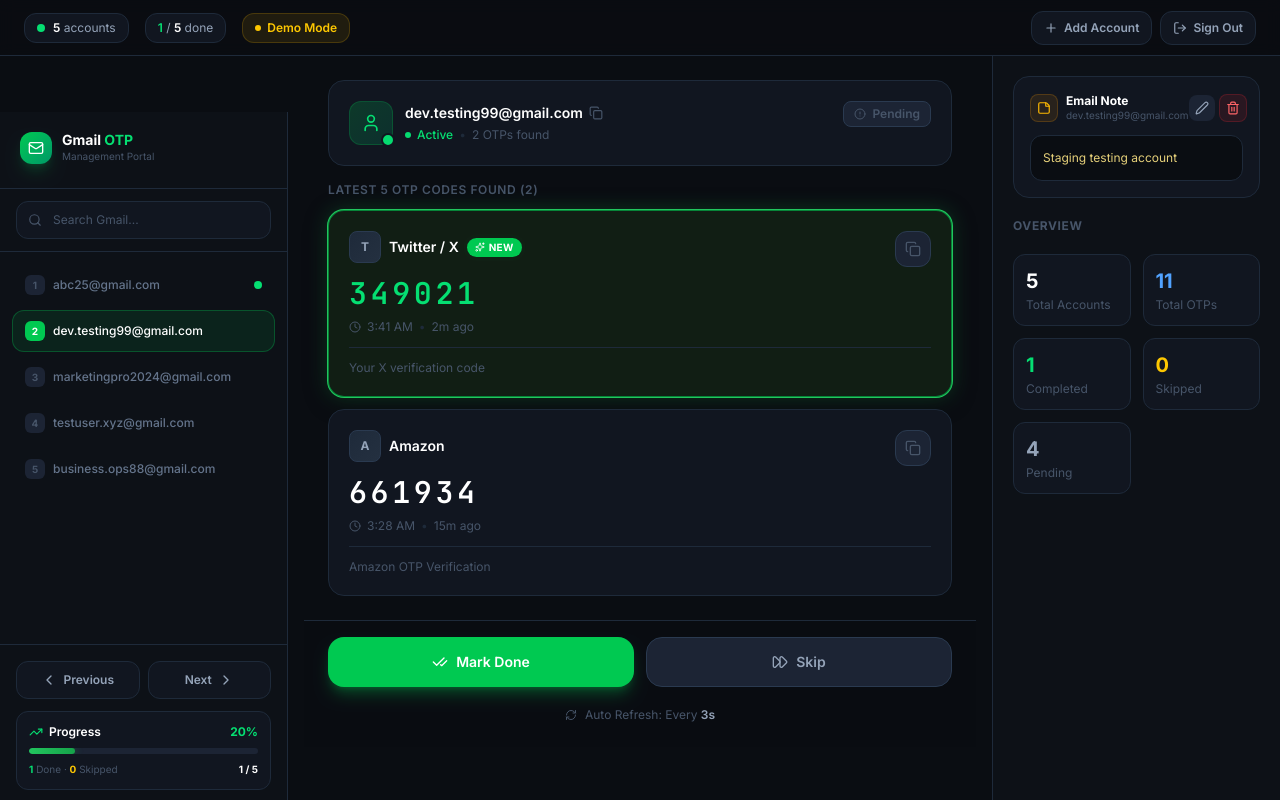
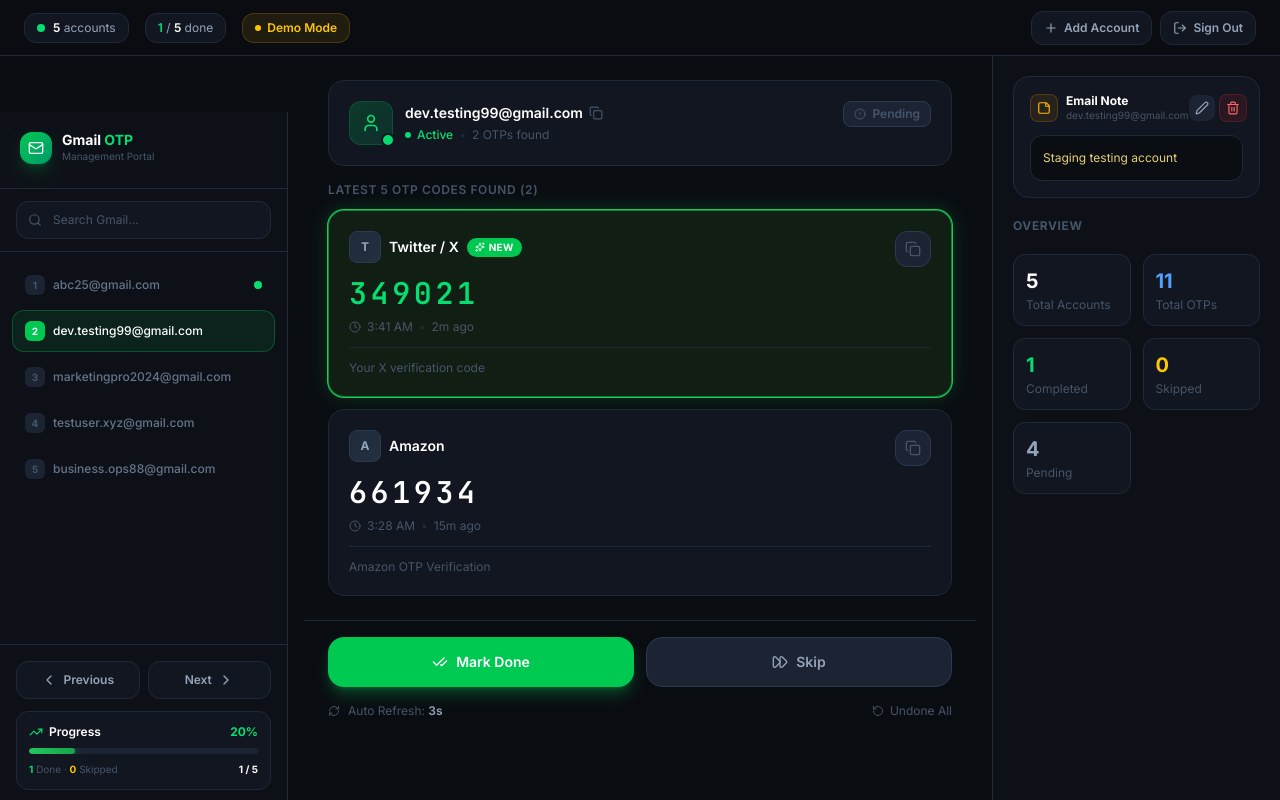
Before and after one commit to Piash2K/gmail-portal, a Next.js app: page /dashboard in a window 1280 px wide. Both pictures are taken after a click on the button "Mark Done". Built offline with nearby package versions, Linux system fonts and the light colour scheme; no server answers.

Commit message:
fix relaod issues and added undone funcationalites

```diff
--- a/src/app/api/backend/[...path]/route.ts
+++ b/src/app/api/backend/[...path]/route.ts
@@ -23,6 +23,8 @@
   "content-length",
   "x-vercel-id",
   "x-vercel-deployment-url",
+  "if-none-match",
+  "if-modified-since",
 ]);
 
 async function proxy(req: NextRequest, rawParams: any) {
@@ -55,16 +57,19 @@
     const responseHeaders = new Headers();
     upstream.headers.forEach((value, key) => {
       const lower = key.toLowerCase();
-      if (!["content-encoding", "transfer-encoding", "connection"].includes(lower)) {
-        responseHeaders.set(key, value);
-      }
+      // Strip headers that could cause browser to send conditional requests later
+      if (["content-encoding", "transfer-encoding", "connection", "etag", "last-modified"].includes(lower)) return;
+      responseHeaders.set(key, value);
     });
 
-    const responseBody = await upstream.text();
+    // HTTP 304 must not have a body — normalize it to 200 so the client gets valid JSON.
+    // HTTP 204/205 also must not have a body.
+    const status = upstream.status === 304 ? 200 : upstream.status;
+    const hasBody = ![204, 205].includes(status);
+    const responseBody = hasBody ? await upstream.text() : null;
 
     return new NextResponse(responseBody, {
-      status: upstream.status,
-      statusText: upstream.statusText,
+      status,
       headers: responseHeaders,
     });
   } catch (err: any) {
--- a/src/components/ActionBar.tsx
+++ b/src/components/ActionBar.tsx
@@ -4,7 +4,7 @@
 
 import { useAccountStore } from "@/store/accountStore";
 import { cn } from "@/lib/utils";
-import { CheckCheck, FastForward, RefreshCw } from "lucide-react";
+import { CheckCheck, FastForward, RefreshCw, RotateCcw } from "lucide-react";
 import { useState, useEffect } from "react";
 
 interface ActionBarProps {
@@ -13,9 +13,10 @@
 }
 
 export function ActionBar({ onRefresh, isRefreshing }: ActionBarProps) {
-  const { markDone, skip, currentIndex, accountsWithOTPs, workflow } =
+  const { markDone, skip, resetAll, currentIndex, accountsWithOTPs, workflow } =
     useAccountStore();
   const [countdown, setCountdown] = useState(5);
+  const [isResetting, setIsResetting] = useState(false);
 
   const currentAccount = accountsWithOTPs[currentIndex];
   const currentWorkflow = workflow.find(
@@ -23,6 +24,11 @@
   );
   const isDone = currentWorkflow?.action === "done";
   const isSkipped = currentWorkflow?.action === "skipped";
+
+  // Check if any account is done or skipped (to show Undone All)
+  const hasAnyAction = workflow.some(
+    (w) => w.action === "done" || w.action === "skipped"
+  );
 
   // Auto-refresh countdown
   useEffect(() => {
@@ -38,6 +44,12 @@
       setCountdown(5);
     }
   }, [countdown, onRefresh]);
+
+  const handleResetAll = async () => {
+    setIsResetting(true);
+    await resetAll();
+    setIsResetting(false);
+  };
 
   return (
     <div className="space-y-3">
@@ -76,8 +88,10 @@
         </button>
       </div>
 
+      {/* Bottom row: auto-refresh indicator + undone all */}
+      <div className="flex items-center justify-between py-1">
         {/* Auto-refresh indicator */}
-      <div className="flex items-center justify-center gap-2 py-2">
+        <div className="flex items-center gap-2">
           <button
             id="manual-refresh-btn"
             onClick={onRefresh}
@@ -92,13 +106,28 @@
             />
           </button>
           <p className="text-[#475569] text-xs">
-          Auto Refresh: Every{" "}
+            Auto Refresh:{" "}
             <span className="text-[#94a3b8] font-semibold">{countdown}s</span>
             {isRefreshing && (
               <span className="text-green-400 ml-1">• Refreshing...</span>
             )}
           </p>
         </div>
+
+        {/* Undone All — only visible when at least one account is marked */}
+        {hasAnyAction && (
+          <button
+            id="undone-all-btn"
+            onClick={handleResetAll}
+            disabled={isResetting}
+            className="flex items-center gap-1.5 text-xs text-[#475569] hover:text-red-400 transition-colors duration-200 disabled:opacity-40 disabled:cursor-not-allowed"
+            title="Reset all accounts back to pending"
+          >
+            <RotateCcw className={cn("w-3 h-3", isResetting && "animate-spin")} />
+            {isResetting ? "Resetting..." : "Undone All"}
+          </button>
+        )}
+      </div>
     </div>
   );
 }
--- a/src/store/accountStore.ts
+++ b/src/store/accountStore.ts
@@ -158,11 +158,23 @@
         };
       });
 
-      // Transform workflow items
-      const workflowItems: AccountWorkflowItem[] = (sessionData?.session?.items || []).map((i: any) => ({
-        accountId: i.accountId,
-        action: i.action?.toLowerCase() === "done" ? "done" : i.action?.toLowerCase() === "skipped" ? "skipped" : "pending",
-      }));
+      // Transform workflow items — map ALL accounts so no entry is missing.
+      // Prefer backend session status; fall back to existing local state; default to "pending".
+      const existingWorkflow = get().workflow;
+      const sessionItems = sessionData?.session?.items || [];
+      const workflowItems: AccountWorkflowItem[] = accounts.map((acc: any) => {
+        const sessionItem = sessionItems.find((i: any) => i.accountId === acc.id);
+        const localItem = existingWorkflow.find((w) => w.accountId === acc.id);
+
+        const sessionAction =
+          sessionItem?.action?.toLowerCase() === "done" ? "done" as const
+          : sessionItem?.action?.toLowerCase() === "skipped" ? "skipped" as const
+          : null;
+
+        // If backend has an explicit status, use it. Otherwise keep local state.
+        const finalAction = sessionAction ?? localItem?.action ?? "pending" as const;
+        return { accountId: acc.id, action: finalAction };
+      });
 
       const progressData = sessionData?.progress || {
         done: workflowItems.filter((w) => w.action === "done").length,
```
Lines whose indentation alone changed are shown as unchanged.
